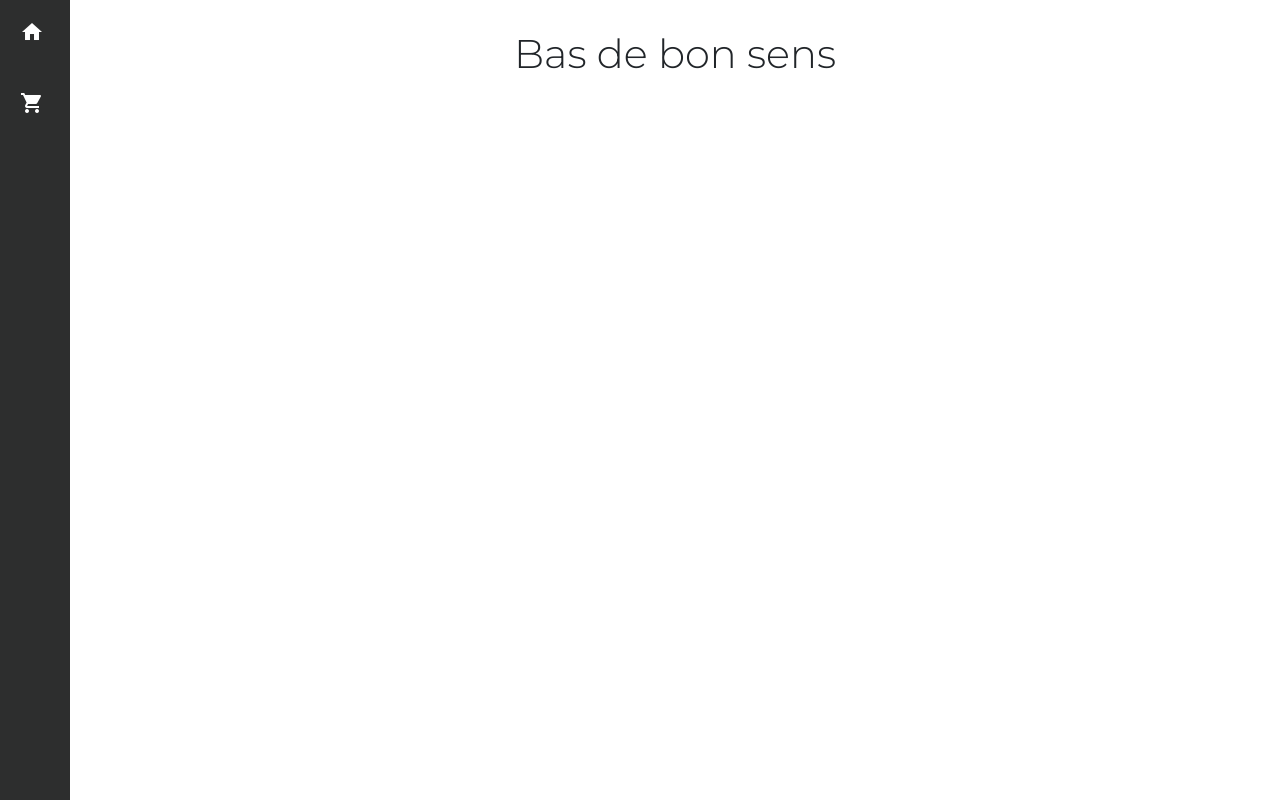
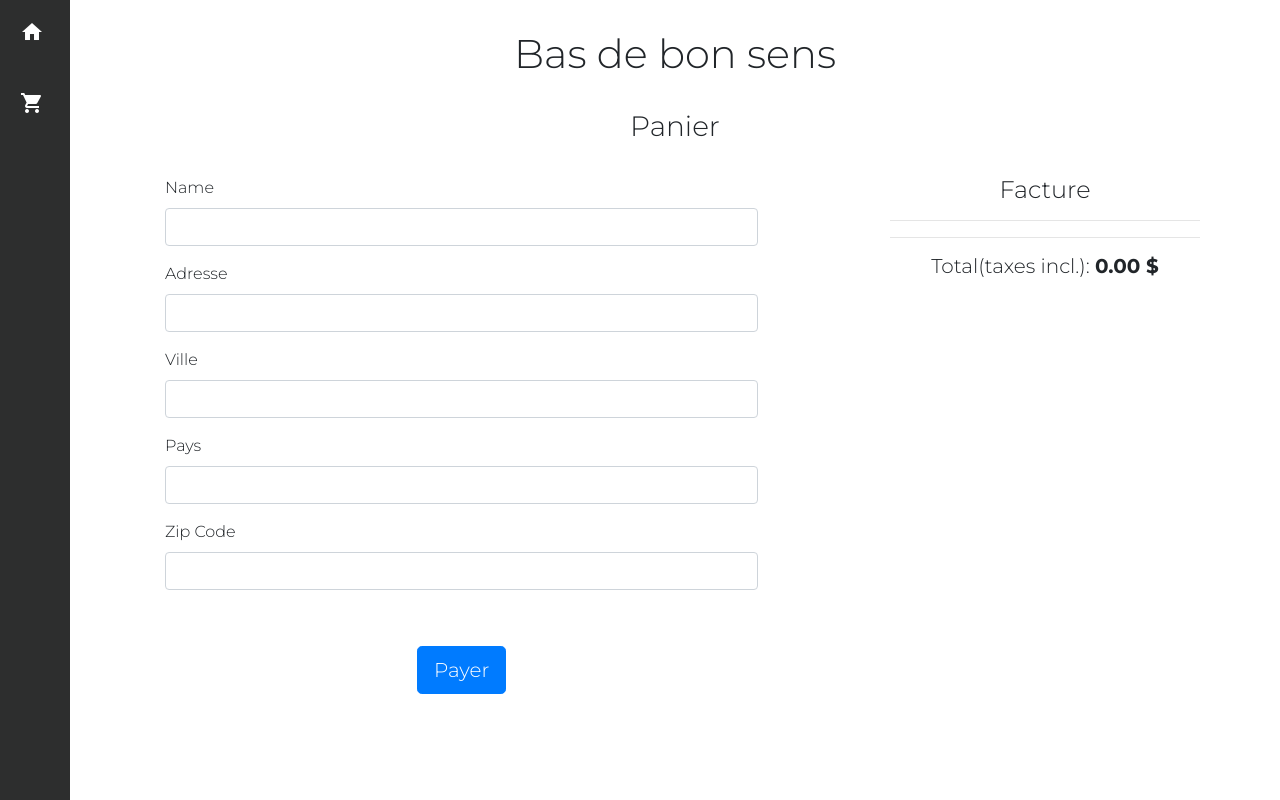
Before and after one commit to GTI710/frontend, an Angular app: page /checkout in a window 1280 px wide. Before the commit this address led to /. Built offline with nearby package versions, Linux system fonts and the light colour scheme.

Commit message:
Supression de produit dans le panier et ajouter de checkout

```diff
--- a/src/app/app-routing.module.ts
+++ b/src/app/app-routing.module.ts
@@ -4,6 +4,7 @@ import { HomeComponent } from './home/home.component';
 import { CategoriesComponent } from './categories/categories.component';
 import { ProductsComponent } from './products/products.component';
 import { CartComponent } from './cart/cart.component';
+import { CheckoutComponent } from './checkout/checkout.component';
 
 const routes: Routes = [
   {
@@ -21,6 +22,10 @@ const routes: Routes = [
   {
     path: 'cart',
     component: CartComponent
+  },
+  {
+    path: 'checkout',
+    component: CheckoutComponent
   }
 ];
 
--- a/src/app/app.module.ts
+++ b/src/app/app.module.ts
@@ -10,6 +10,8 @@ import { CartComponent } from './cart/cart.component';
 
 import { HttpClientModule} from '@angular/common/http';
 import { HomeComponent } from './home/home.component';
+import { CheckoutComponent } from './checkout/checkout.component';
+import { OrderthankyouComponent } from './orderthankyou/orderthankyou.component';
 
 @NgModule({
   declarations: [
@@ -18,7 +20,9 @@ import { HomeComponent } from './home/home.component';
     CategoriesComponent,
     ProductsComponent,
     CartComponent,
-    HomeComponent
+    HomeComponent,
+    CheckoutComponent,
+    OrderthankyouComponent
   ],
   imports: [
     BrowserModule,
--- a/src/app/cart/cart.component.css
+++ b/src/app/cart/cart.component.css
@@ -5,3 +5,11 @@
 input[type=number] {
   border-color:rgba(0, 0, 0, 0.125);
 }
+
+.icon-wrapper {
+  vertical-align: middle;
+}
+
+.icon-wrapper i {
+  cursor: pointer;
+}
--- a/src/app/cart/cart.component.html
+++ b/src/app/cart/cart.component.html
@@ -12,16 +12,19 @@
       <div class="col-md-3 d-inline-block">
         <p>{{ product.listPrice+" $" }}</p>
       </div>
-      <div class="col-md-3 d-inline-block">
+      <div class="col-md-2 d-inline-block">
         <input #quantity type="number" name="quantity" id="quantity" class="d-inline-block" min="1" max="10"
                value="{{ product.countInCart }}"
                (change)="modifyProductQuantity(product.idProductTemplate, quantity.value)">
+      </div>
+      <div class="col-md-1 d-inline-block icon-wrapper">
+        <i class="material-icons" (click)="removeFromCart(product.idProductTemplate)">remove_shopping_cart</i>
       </div>
     </li>
   </ul>
 </div>
 
-<div class="col-md-4 d-inline-block text-center">
+<div class="col-md-4 d-inline-block float-md-right text-center">
   <h4>Facture</h4>
   <div class="col-md-12">
     <hr>
@@ -29,4 +32,14 @@
   <div class="col-md-12" *ngFor="let product of products$">
     <p>{{ product.name }}: <b>{{ (product.listPrice*product.countInCart)+" $" }}</b></p>
   </div>
+  <div class="col-md-12">
+    <hr>
+  </div>
+  <h5>Total(taxes incl.): <b>{{ (partialTotal$ * 1.15).toFixed(2)+" $" }}</b></h5>
+  <div class="col-md-12">
+    <br>
+  </div>
+  <a class="btn btn-lg btn-primary" routerLink="../checkout">
+    Cliquer ici pour payer
+  </a>
 </div>
--- a/src/app/cart/cart.component.ts
+++ b/src/app/cart/cart.component.ts
@@ -10,6 +10,7 @@ import { Observable } from 'rxjs';
 export class CartComponent implements OnInit {
 
   products$: Array<Object>;
+  partialTotal$: number;
 
   constructor(private data: DataService) { }
 
@@ -25,15 +26,42 @@ export class CartComponent implements OnInit {
 
       // @ts-ignore
       this.products$.filter(x => x.idProductTemplate === id)[0].countInCart = +quantity;
+      this.calculatePartialTotal();
       return true;
     }
 
     return false;
   }
 
+  removeFromCart(id: number): boolean {
+    if (id !== null && id !== undefined) {
+      let itemsInCart = {};
+      if (localStorage.getItem('itemsInCart') !== null) {
+        itemsInCart = JSON.parse(localStorage.getItem('itemsInCart'));
+      }
+      delete itemsInCart[id];
+      localStorage.setItem('itemsInCart', JSON.stringify(itemsInCart));
+      this.products$.forEach( (item, index) => {
+        // @ts-ignore
+        if (item.idProductTemplate === id) { this.products$.splice(index, 1); }
+      });
+      this.calculatePartialTotal();
+      return true;
+    }
+
+    return false;
+  }
+
+  calculatePartialTotal() {
+    this.partialTotal$ = 0;
+    // @ts-ignore
+    this.products$.forEach(x => this.partialTotal$ += Number(x.listPrice * x.countInCart));
+  }
+
   ngOnInit() {
     let itemsInCart = {};
     this.products$ = [];
+    this.partialTotal$ = 0;
 
     if (localStorage.getItem('itemsInCart') !== null && localStorage.getItem('itemsInCart') !== undefined) {
       itemsInCart = JSON.parse(localStorage.getItem('itemsInCart'));
@@ -47,10 +75,10 @@ export class CartComponent implements OnInit {
           const modifiedItem = data['product'];
           modifiedItem.countInCart = itemsInCart[item];
           this.products$.push(modifiedItem);
+          this.partialTotal$ += Number(modifiedItem.listPrice * modifiedItem.countInCart);
         }
       );
     }
-
   }
 
 }
--- /dev/null
+++ b/src/app/checkout/checkout.component.html
@@ -0,0 +1,56 @@
+<div class="col-md-12 text-center">
+  <h3>Panier</h3>
+  <br>
+</div>
+
+<div class="col-md-8 d-inline-block">
+  <form class="col-md-12 d-inline-block">
+    <div class="form-group col-md-11 d-inline-block">
+      <label for="name">Name</label>
+      <input type="text" class="form-control" id="name" required>
+    </div>
+
+    <div class="form-group col-md-11 d-inline-block">
+      <label for="street">Adresse</label>
+      <input type="text" class="form-control" id="street" required>
+    </div>
+
+    <div class="form-group col-md-11 d-inline-block">
+      <label for="city">Ville</label>
+      <input type="text" class="form-control" id="city" required>
+    </div>
+
+    <div class="form-group col-md-11 d-inline-block">
+      <label for="country">Pays</label>
+      <input type="text" class="form-control" id="country" required>
+    </div>
+
+    <div class="form-group col-md-11 d-inline-block">
+      <label for="zipcode">Zip Code</label>
+      <input type="text" class="form-control" id="zipcode" required>
+    </div>
+
+    <div class="form-group col-md-11 d-inline-block">
+      <label for="total"></label>
+      <input type="text" class="form-control" id="total" hidden>
+    </div>
+
+    <div class="form-group col-md-11 d-inline-block text-center">
+      <button type="submit" class="btn btn-lg btn-primary">Payer</button>
+    </div>
+  </form>
+</div>
+
+<div class="col-md-4 d-inline-block float-md-right text-center">
+  <h4>Facture</h4>
+  <div class="col-md-12">
+    <hr>
+  </div>
+  <div class="col-md-12" *ngFor="let product of products$">
+    <p>{{ product.name }}: <b>{{ (product.listPrice*product.countInCart)+" $" }}</b></p>
+  </div>
+  <div class="col-md-12">
+    <hr>
+  </div>
+  <h5>Total(taxes incl.): <b>{{ (partialTotal$ * 1.15).toFixed(2)+" $" }}</b></h5>
+</div>
--- /dev/null
+++ b/src/app/checkout/checkout.component.ts
@@ -0,0 +1,46 @@
+import { Component, OnInit } from '@angular/core';
+import { DataService} from '../data.service';
+import { Observable } from 'rxjs';
+
+@Component({
+  selector: 'app-checkout',
+  templateUrl: './checkout.component.html',
+  styleUrls: ['./checkout.component.css']
+})
+export class CheckoutComponent implements OnInit {
+
+  products$: Array<Object>;
+  partialTotal$: number;
+
+  constructor(private data: DataService) { }
+
+  calculatePartialTotal() {
+    this.partialTotal$ = 0;
+    // @ts-ignore
+    this.products$.forEach(x => this.partialTotal$ += Number(x.listPrice * x.countInCart));
+  }
+
+  ngOnInit() {
+    let itemsInCart = {};
+    this.products$ = [];
+    this.partialTotal$ = 0;
+
+    if (localStorage.getItem('itemsInCart') !== null && localStorage.getItem('itemsInCart') !== undefined) {
+      itemsInCart = JSON.parse(localStorage.getItem('itemsInCart'));
+    }
+
+    const keysItemsInCart = Object.keys(itemsInCart);
+
+    for (const item of keysItemsInCart) {
+      this.data.getProduct(item).subscribe(
+        data => {
+          const modifiedItem = data['product'];
+          modifiedItem.countInCart = itemsInCart[item];
+          this.products$.push(modifiedItem);
+          this.partialTotal$ += Number(modifiedItem.listPrice * modifiedItem.countInCart);
+        }
+      );
+    }
+  }
+
+}
--- /dev/null
+++ b/src/app/orderthankyou/orderthankyou.component.html
@@ -0,0 +1,3 @@
+<p>
+  orderthankyou works!
+</p>
--- /dev/null
+++ b/src/app/orderthankyou/orderthankyou.component.ts
@@ -0,0 +1,15 @@
+import { Component, OnInit } from '@angular/core';
+
+@Component({
+  selector: 'app-orderthankyou',
+  templateUrl: './orderthankyou.component.html',
+  styleUrls: ['./orderthankyou.component.css']
+})
+export class OrderthankyouComponent implements OnInit {
+
+  constructor() { }
+
+  ngOnInit() {
+  }
+
+}
```
Also changed, not shown: src/app/checkout/checkout.component.css (added), src/app/orderthankyou/orderthankyou.component.css (added), 2 other files (tests, documents, lock files or other folders).
